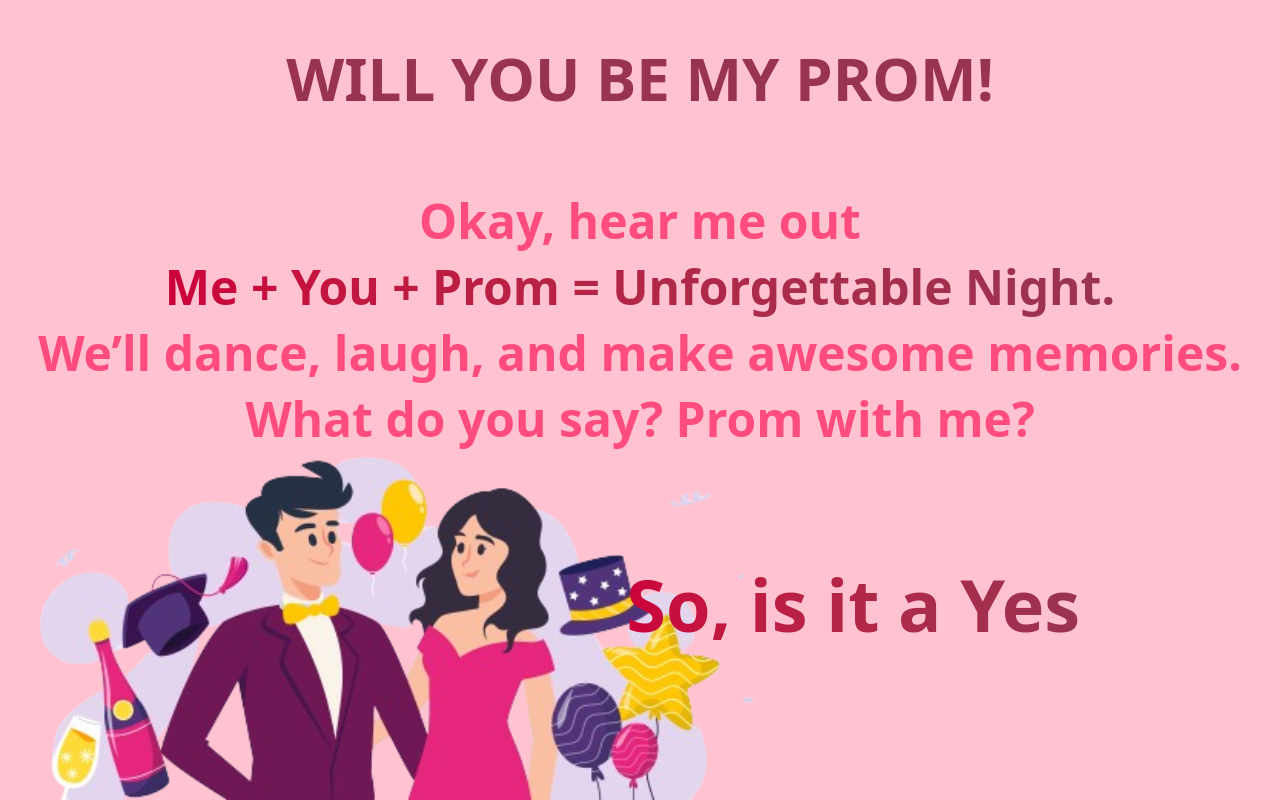
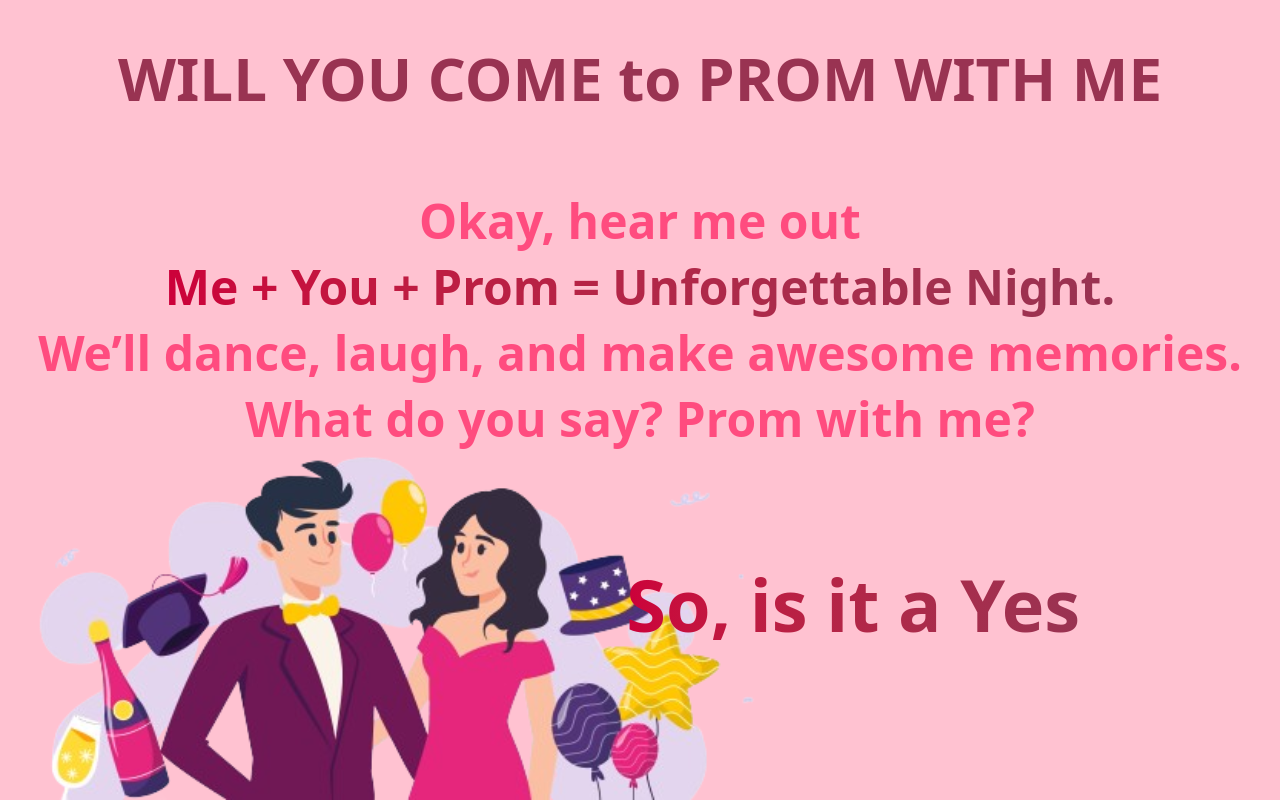
Before and after one commit to Siddesh755/prom, a React (Vite) app in the folder wybmp/: page / in a window 1280 px wide. Built offline with nearby package versions, Linux system fonts and the light colour scheme.

Commit message:
Fix routing with vercel.json

```diff
--- a/wybmp/src/components/Hero.jsx
+++ b/wybmp/src/components/Hero.jsx
@@ -10,7 +10,7 @@ const Hero = () => {
       {/* Content layer */}
       <div className="flex justify-center pt-12 z-10 relative">
         <h1 className="text-6xl text-[#993352] font-extrabold text-center">
-          WILL YOU BE MY PROM!
+          WILL YOU COME to PROM WITH ME
         </h1>
       </div>
 
```
